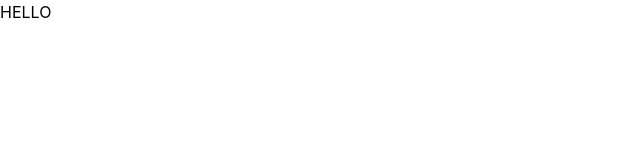
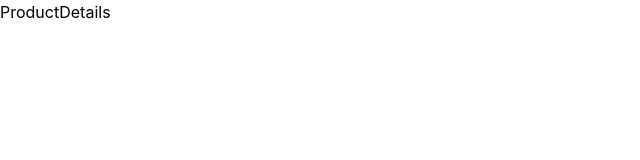
Before and after one commit to krutarth-pipaliya-simform/Pratical-6-E-Commerce, a React (Vite) app: page /product/1 in a window 1280 px wide. Shown: the top 160 px of the page, without its empty margins (0-640 px from the left). Built offline with nearby package versions, Linux system fonts and the light colour scheme.

Commit message:
feat: add routing

```diff
--- a/package.json
+++ b/package.json
@@ -14,6 +14,7 @@
         "@tailwindcss/vite": "^4.3.0",
         "react": "^19.2.6",
         "react-dom": "^19.2.6",
+        "react-router-dom": "^7.17.0",
         "tailwindcss": "^4.3.0"
     },
     "devDependencies": {
--- a/src/App.tsx
+++ b/src/App.tsx
@@ -1,5 +1,7 @@
+import { Router } from "./components/Router/Router";
+
 function App() {
-  return <> HELLO </>;
+    return <Router />;
 }
 
 export default App;
--- /dev/null
+++ b/src/components/Router/Router.tsx
@@ -0,0 +1,14 @@
+import { BrowserRouter, Route, Routes } from "react-router-dom";
+import { Products } from "../../pages/Products";
+import { ProductDetails } from "../../pages/ProductDetails";
+
+export const Router = () => {
+    return (
+        <BrowserRouter>
+            <Routes>
+                <Route path="/" element={<Products />} />
+                <Route path="/product/:id" element={<ProductDetails />} />
+            </Routes>
+        </BrowserRouter>
+    );
+};
--- /dev/null
+++ b/src/pages/ProductDetails.tsx
@@ -0,0 +1,3 @@
+export const ProductDetails = () => {
+    return <div>ProductDetails</div>;
+};
--- /dev/null
+++ b/src/pages/Products.tsx
@@ -0,0 +1,3 @@
+export const Products = () => {
+    return <div>Products</div>;
+};
```
Also changed, not shown: 1 other file (tests, documents, lock files or other folders).
